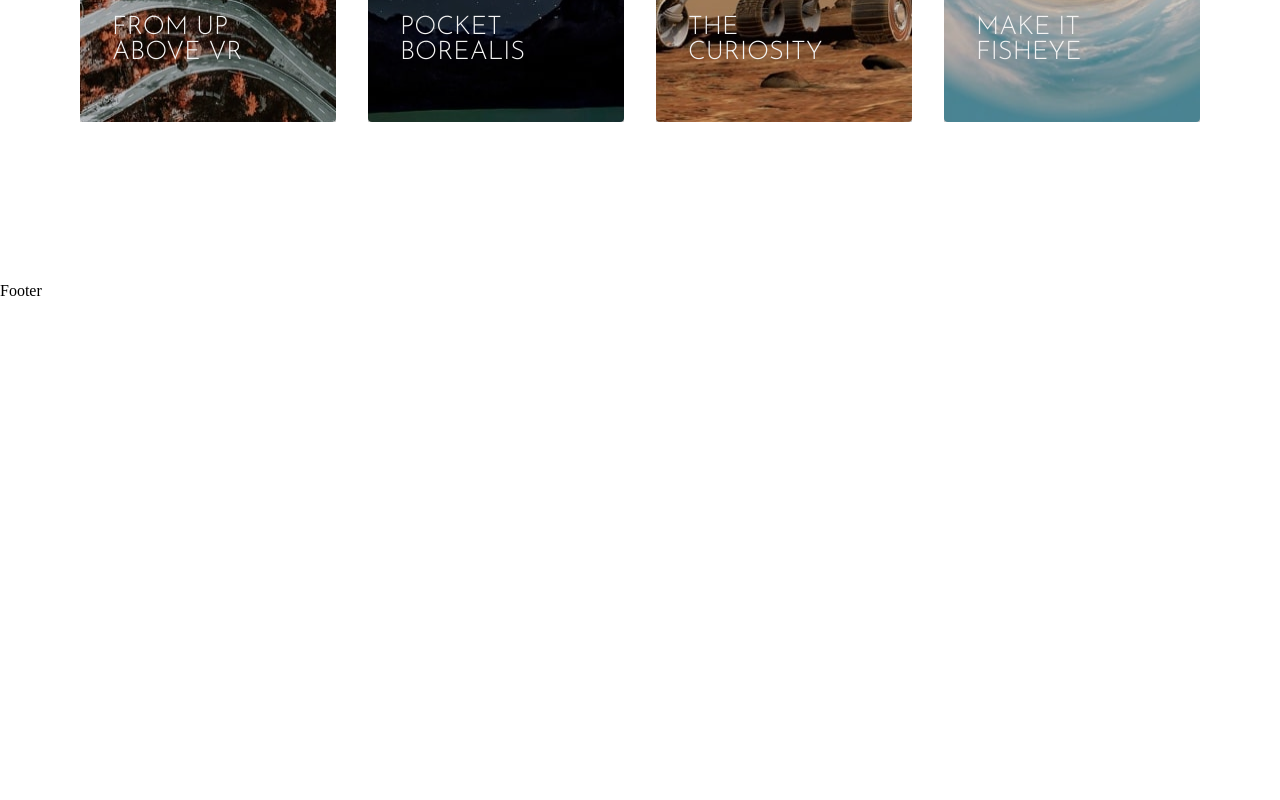
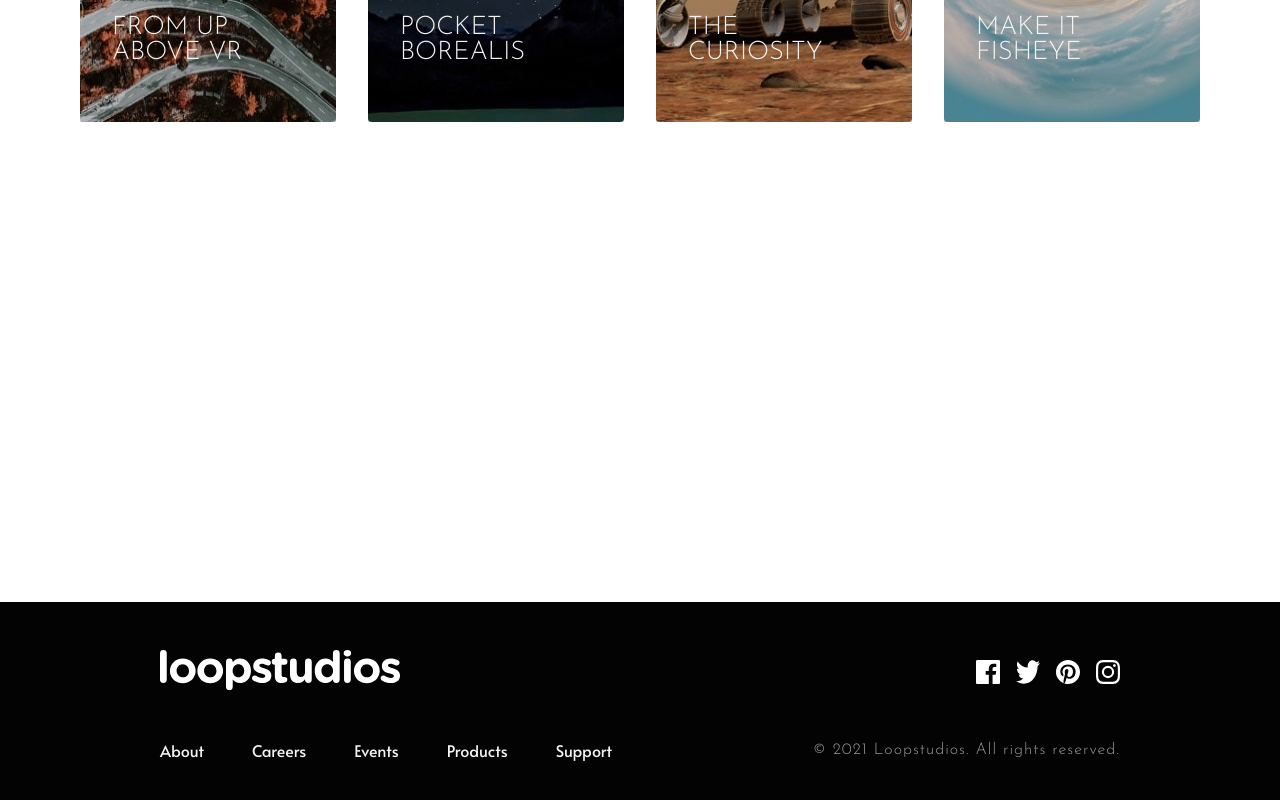
Before and after one commit to andresdvelez/modulo2-workshop2, a React (Create React App) app: page / in a window 1280 px wide. Shown: the part 2372-3172 px from the top of the page. Before the commit the page ends 2672 px from the top, so only its background shows below. Built offline with nearby package versions, Linux system fonts and the light colour scheme.

Commit message:
add footer

```diff
--- a/src/components/footer/Footer.jsx
+++ b/src/components/footer/Footer.jsx
@@ -1,9 +1,37 @@
-import React from 'react'
+import React from "react";
+import Logo from "../../utils/Logo";
+import "./style.scss";
+import facebook from "../../assets/icon-facebook.svg";
+import twitter from "../../assets/icon-twitter.svg";
+import pinterest from "../../assets/icon-pinterest.svg";
+import instagram from "../../assets/icon-instagram.svg";
 
 function Footer() {
   return (
-    <div>Footer</div>
-  )
+    <footer class="footer">
+      <div class="footer__top">
+        <Logo />
+        <div class="footer__top-right">
+          <img src={facebook} alt="" />
+          <img src={twitter} alt="" />
+          <img src={pinterest} alt="" />
+          <img src={instagram} alt="" />
+        </div>
+      </div>
+      <div class="footer__bottom">
+        <nav class="nav__links">
+          <a href="#about">About</a>
+          <a href="#careers">Careers</a>
+          <a href="#events">Events</a>
+          <a href="#products">Products</a>
+          <a href="#support">Support</a>
+        </nav>
+        <p class="footer__bottom-right">
+          &copy; 2021 Loopstudios. All rights reserved.
+        </p>
+      </div>
+    </footer>
+  );
 }
 
-export default Footer
+export default Footer;
--- a/src/components/footer/style.scss
+++ b/src/components/footer/style.scss
@@ -0,0 +1,30 @@
+.footer {
+  position: relative;
+  background-color: #030303;
+  margin-top: 20rem;
+  padding: 3rem 10rem;
+  height: 20vh;
+}
+
+.footer__top {
+  display: flex;
+  justify-content: space-between;
+  align-items: center;
+  margin-bottom: 2rem;
+}
+
+.footer__top-right {
+  display: flex;
+  gap: 1rem;
+}
+
+.footer__bottom {
+  display: flex;
+  justify-content: space-between;
+}
+
+.footer__bottom-right {
+  color: rgba(255, 255, 255, 0.6);
+  font-family: "Josefin Sans", sans-serif;
+  letter-spacing: 1px;
+}
```
